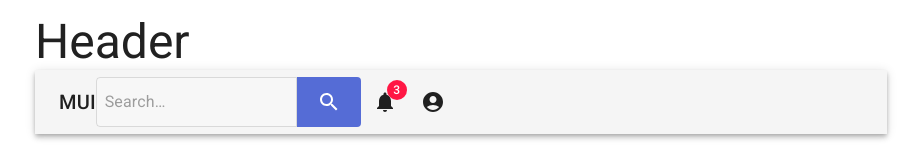
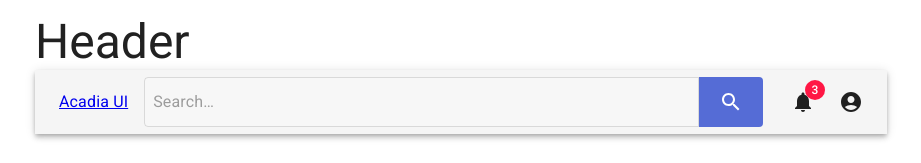
Before and after one commit to sernstberger/acadia, a React (Create React App) app: page / in a window 1280 px wide. Shown: the part 1948-2111 px from the top of the page, without its empty margins (179-1100 px from the left). Built offline with nearby package versions, Linux system fonts and the light colour scheme.

Commit message:
improved header

```diff
--- a/src/App.tsx
+++ b/src/App.tsx
@@ -155,7 +155,7 @@ const App = () => {
               <Typography variant="h3" component="h1">
                 Header
               </Typography>
-              <Header />
+              <Header homeLink="/" logo={<Typography>Acadia UI</Typography>} />
             </Box>
           </Container>
         }
--- a/src/apps/Store/index.tsx
+++ b/src/apps/Store/index.tsx
@@ -9,7 +9,7 @@ import Single from "./pages/Single";
 const Store = () => {
   return (
     <Box sx={{ my: 4 }}>
-      <Header />
+      <Header homeLink="/store" logo="Store" />
       <Routes>
         <Route path="/" element={<Home />} />
         <Route path=":id" element={<Single />} />
--- a/src/components/Header/index.tsx
+++ b/src/components/Header/index.tsx
@@ -10,12 +10,23 @@ import MailIcon from "@mui/icons-material/Mail";
 import Search from "../Search";
 import ProfileMenu from "../ProfileMenu";
 import NotificationsMenu from "../NotificationsMenu";
+import { Link } from "react-router-dom";
+import { Stack } from "@mui/material";
 
-export default function PrimarySearchAppBar() {
+interface HeaderProps {
+  logo: React.ReactNode;
+  homeLink: string;
+}
+
+export default function Header({ logo, homeLink }: HeaderProps) {
   return (
-    <Box sx={{ flexGrow: 1 }}>
     <AppBar position="static">
-        <Toolbar>
+      <Stack
+        component={Toolbar}
+        sx={{ justifyContent: "space-between" }}
+        spacing={2}
+        direction="row"
+      >
         {/* <IconButton
             size="large"
             edge="start"
@@ -25,28 +36,10 @@ export default function PrimarySearchAppBar() {
           >
             <MenuIcon />
           </IconButton> */}
-          <Typography
-            variant="h6"
-            noWrap
-            component="div"
-            sx={{ display: { xs: "none", sm: "block" } }}
-          >
-            MUI
-          </Typography>
+        <Link to={homeLink}>{logo}</Link>
         <Search />
 
-          {/* <Box sx={{ flexGrow: 1 }} /> */}
-
-          <Box sx={{ display: { xs: "none", md: "flex" } }}>
-            {/* <IconButton
-              size="large"
-              aria-label="show 4 new mails"
-              color="inherit"
-            >
-              <Badge badgeContent={4} color="error">
-                <MailIcon />
-              </Badge>
-            </IconButton> */}
+        <Box>
           <NotificationsMenu
             notifications={[
               { id: 1, text: "asdlkfj adlskfjsadf" },
@@ -57,10 +50,9 @@ export default function PrimarySearchAppBar() {
               },
             ]}
           />
+          <ProfileMenu />
         </Box>
-          <ProfileMenu />
-        </Toolbar>
+      </Stack>
     </AppBar>
-    </Box>
   );
 }
--- a/src/components/Search/index.tsx
+++ b/src/components/Search/index.tsx
@@ -8,6 +8,7 @@ const SearchWrapper = styled(Stack)(({ theme }) => ({
   borderRadius: theme.shape.borderRadius,
   backgroundColor: alpha(theme.palette.common.white, 0.15),
   display: "flex",
+  flex: "auto",
 
   // marginRight: theme.spacing(2),
   // marginLeft: 0,
```
Lines whose indentation alone changed are shown as unchanged.
